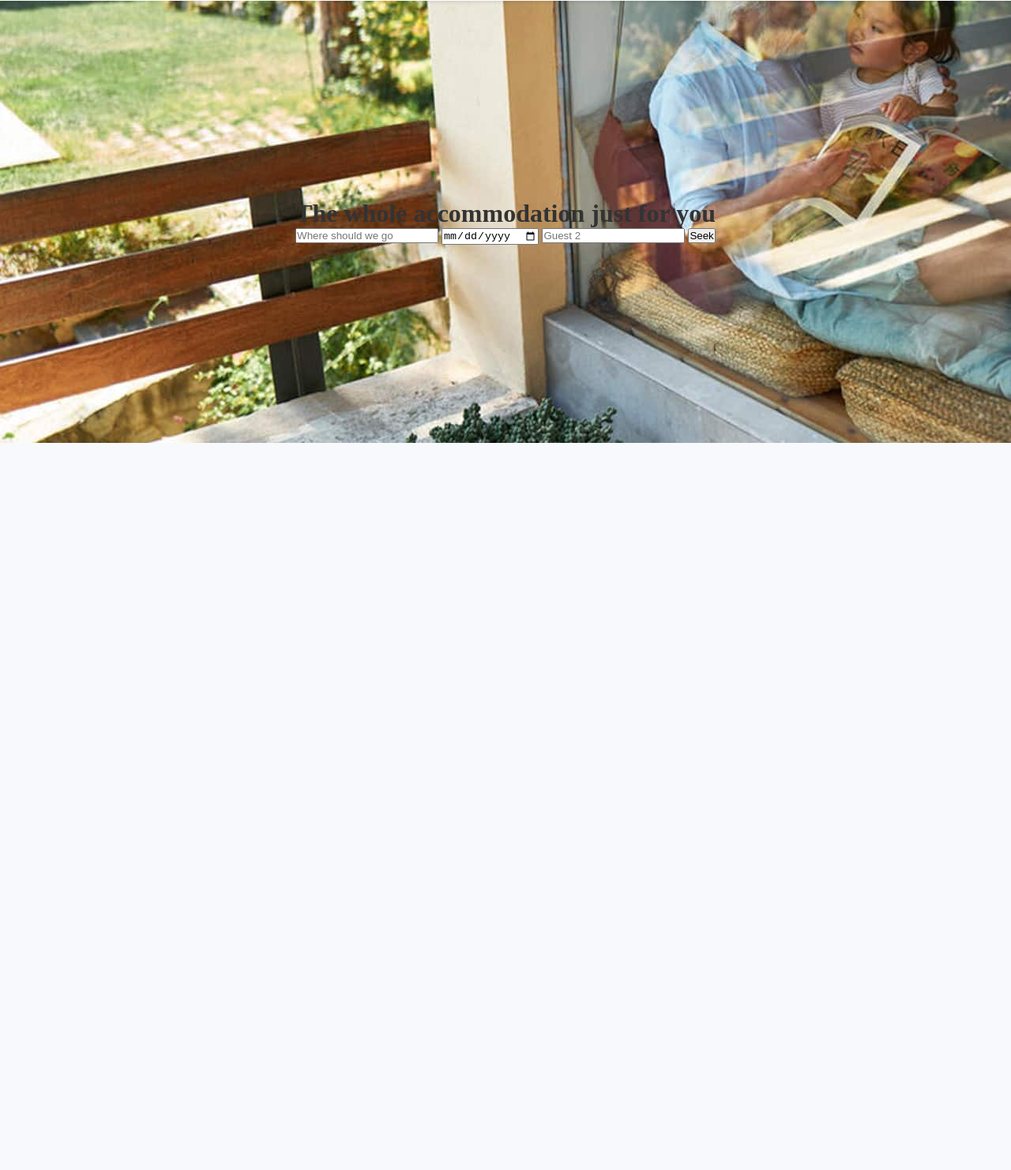
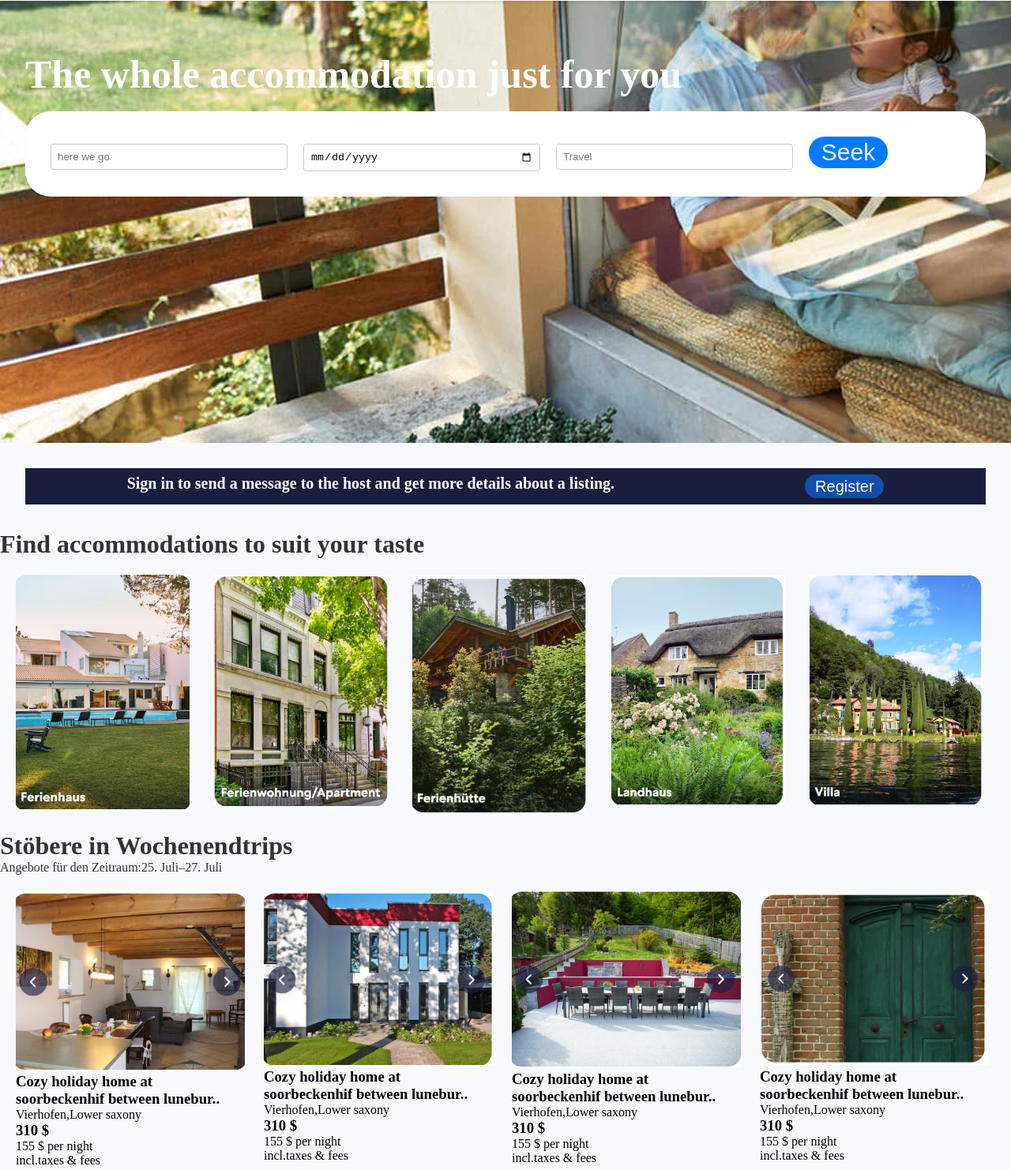
Before and after one commit to elie-iradukunda/welcome-cloning, a plain HTML site: page index.html in a window 1280 px wide. Shown: the part 75-1557 px from the top of the page at 79% size. Before the commit the page ends 800 px from the top, so only its background shows below. Drawn offline with Linux system fonts and the light colour scheme.

Commit message:
adding css

```diff
--- a/index.css
+++ b/index.css
@@ -1,18 +1,13 @@
-
 * {
   margin: 0;
   padding: 0;
   box-sizing: border-box;
 }
 
-
 body {
-
   background: #f7f9fc;
   color: #333;
-
 }
-
 
 .navbar {
   display: flex;
@@ -20,7 +15,7 @@ body {
   align-items: center;
   background-color: #ffffff;
   padding: 1rem 2rem;
-  box-shadow: 0 2px 4px rgba(0,0,0,0.1);
+  box-shadow: 0 2px 4px rgba(0, 0, 0, 0.1);
   position: sticky;
   top: 0;
   z-index: 1000;
@@ -57,16 +52,113 @@ body {
 }
 
 .navs1 a:hover {
-  color: #007BFF;
+  color: #007bff;
 }
 
+.content {
 
-.content {
-  display: flex;
-  justify-content: center;
+
   align-items: center;
   padding: 4rem 2rem;
   background: linear-gradient(120deg, #e0f7fa, #ffffff);
   min-height: 70vh;
   background-image: url(image/house.jpeg);
+  color: white;
+  font-family: 'Times New Roman', Times, serif;
+
 }
+.forms input{
+ padding: 0.5rem;
+  border: 1px solid #ccc;
+  border-radius: 4px;
+  margin-right: 1rem;
+  width: 300px;
+  cursor: pointer;
+}
+.content h1{
+  color: white;
+  font-size: 50px;
+  font-weight: bolder;
+}
+.forms button{
+background-color: #007bff;
+  width: 100px;
+  border: none;
+  border-radius: 110px;
+  height: 40px;
+  transition: 0.4ms ease-in;
+  cursor: pointer;
+  color: white;
+  font-size: 30px;
+}
+.forms input:focus{
+  border: none;
+
+}
+.forms button:hover{
+  background-color: #0968ce;
+  transition: ease-in-out;
+}
+.forms{
+  background-color: white;
+  padding: 2rem;
+  border-radius: 2rem;
+}
+.content2{
+  background-color: #191E3B;
+  display: flex;
+  justify-content: space-around;
+  text-align: center;
+  padding: 0.5rem;
+  color: white;
+  font-size: 20px;
+  font-weight: bolder;
+  margin: 2rem;
+
+}
+.content2 button{
+  background-color: #124FAA;
+  width: 100px;
+  border-radius: 20px;
+  height: 30px;
+  border: none;
+  cursor: pointer;
+  color: white;
+  font-size: 20px;
+}
+.cart1{
+
+  transition: 0.4s ease-in-out;
+}
+.carts{
+display: grid;
+grid-template-columns: repeat(5,1fr);
+gap: 1rem;
+margin: 20px;
+color: white;
+cursor: pointer;
+transition: 0.4s ease-in-out;
+
+
+}
+.carts img{
+  width: 220px;
+
+
+}
+.cart1:hover{
+  transition: 0.4s ease-in-out;
+
+}
+.carts2{
+  display: grid;
+  grid-template-columns: repeat(4,1fr);
+  gap: 1rem;
+margin: 20px;
+color: rgb(2, 2, 2);
+cursor: pointer;
+transition: 0.4s ease-in-out;
+}
+.carts2 img{
+    width: 290px;
+}
--- a/index.html
+++ b/index.html
@@ -26,16 +26,93 @@
       </div>
     </div>
 
-    <div class="content">
-        <div class="forms">
-            <h1>The whole accommodation just for you</h1>
-            <form>
-                <a href="#"><input type="text" name="input1" id="input1" placeholder="Where should we go"></a>
-                <input type="date" name="date" id="date" placeholder="Data" >
-                <input type="text" name="guest" id="guest" placeholder="Guest 2">
-                <button>Seek</button>
-            </form>
-        </div>
-    </div>
+<div class="content">
+  <h1>The whole accommodation just for you</h1> <br>
+  <div class="forms">
+  <input type="text" name="here" id="Here" placeholder="here we go">
+  <input type="date" name="date" >
+ <input type="text" name="Travel" id="Travel" placeholder="Travel">
+  <button class="btn">Seek</button>
+  </div>
+
+
+</div>
+<div class="content2">
+  <span>Sign in to send a message to the host and get more details about a listing.</span>
+  <button>Register</button>
+</div>
+<div class="content3">
+  <h1>
+Find accommodations to suit your taste</h1>
+<div class="carts">
+  <div class="cart1">
+    <img src="image/1.png" alt="">
+
+  </div>
+  <div class="cart1">
+    <img src="image/2.png" alt="">
+
+  </div>
+  <div class="cart1">
+    <img src="image/3.png" alt="">
+
+  </div>
+  <div class="cart1">
+    <img src="image/4.png" alt="">
+
+  </div>
+   <div class="cart1">
+    <img src="image/5.png" alt="">
+
+  </div>
+
+</div>
+</div>
+<div class="content4">
+<h1>Stöbere in Wochenendtrips</h1>
+<p>Angebote für den Zeitraum:25. Juli–27. Juli</p>
+<div class="carts2">
+<div class="cart2">
+  <img src="image/t1.png" alt="">
+  <h3>Cozy holiday home at <br>
+    soorbeckenhif between lunebur..
+  </h3>
+  <p>Vierhofen,Lower saxony</p>
+  <h3>310 $</h3>
+  <P>155 $ per night <br>
+  incl.taxes & fees</P>
+</div>
+<div class="cart2">
+  <img src="image/t2.png" alt="">
+  <h3>Cozy holiday home at <br>
+    soorbeckenhif between lunebur..
+  </h3>
+  <p>Vierhofen,Lower saxony</p>
+  <h3>310 $</h3>
+  <P>155 $ per night <br>
+  incl.taxes & fees</P>
+</div>
+<div class="cart2">
+  <img src="image/t3.png" alt="">
+  <h3>Cozy holiday home at <br>
+    soorbeckenhif between lunebur..
+  </h3>
+  <p>Vierhofen,Lower saxony</p>
+  <h3>310 $</h3>
+  <P>155 $ per night <br>
+  incl.taxes & fees</P>
+</div>
+<div class="cart2">
+  <img src="image/t4.png" alt="">
+  <h3>Cozy holiday home at <br>
+    soorbeckenhif between lunebur..
+  </h3>
+  <p>Vierhofen,Lower saxony</p>
+  <h3>310 $</h3>
+  <P>155 $ per night <br>
+  incl.taxes & fees</P>
+</div>
+</div>
+
   </body>
 </html>
```
Also changed, not shown: image/1.png (added), image/2.png (added), image/3.png (added), image/4.png (added), image/5.png (added), image/t1.png (added), image/t2.png (added), image/t3.png (added), image/t4.png (added), 1 other file.
